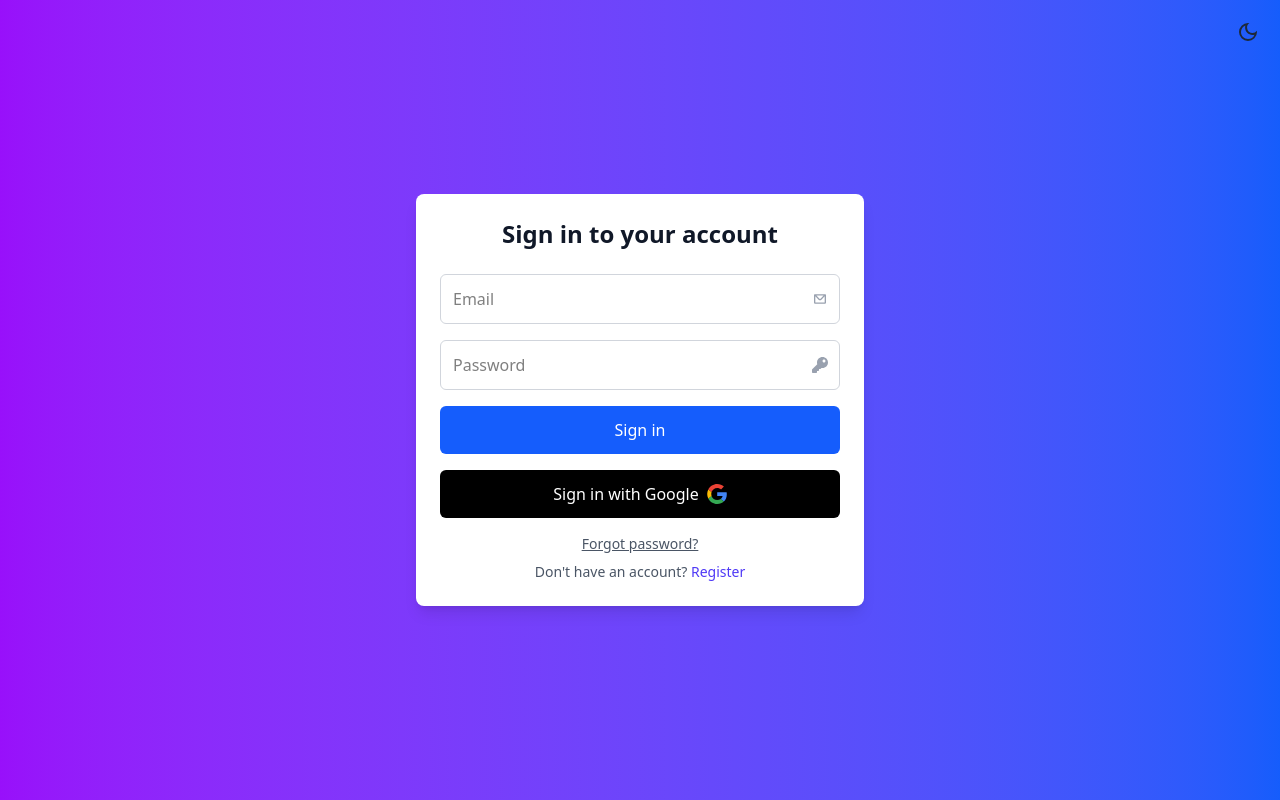
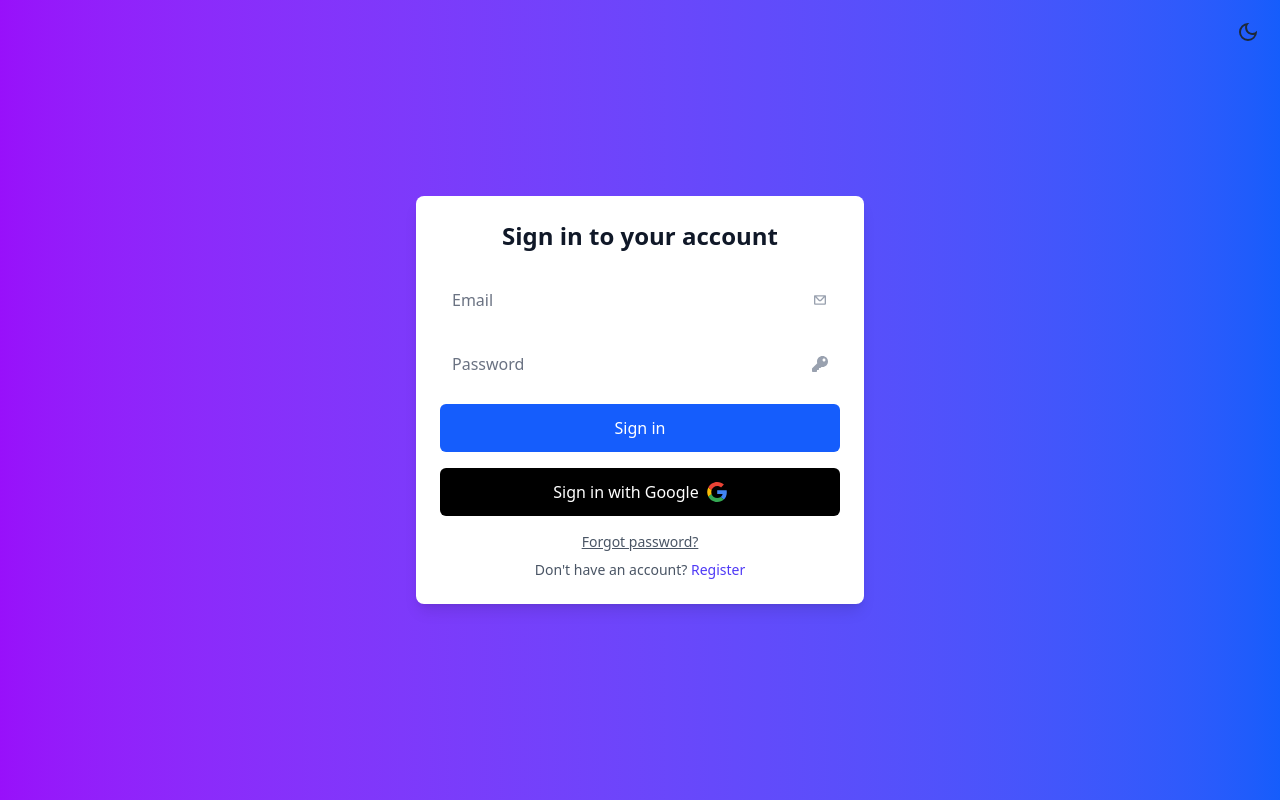
Before and after one commit to muzaffarovhayotbek/yakuniy-imtihon, a React (Vite) app: page /login in a window 1280 px wide. Built offline with nearby package versions, Linux system fonts and the light colour scheme.

Commit message:
register and login page dark more input

```diff
--- a/src/pages/Login/Login.jsx
+++ b/src/pages/Login/Login.jsx
@@ -69,25 +69,35 @@ function Login() {
             <form className="mt-6 space-y-4" onSubmit={handleSubmit}>
               <label className="relative block">
                 <input
+                  value={email}
+                  onChange={(e) => setEmail(e.target.value)}
                   type="email"
                   placeholder="Email"
-                  value={email}
-                  onChange={(e) => setEmail(e.target.value)}
-                  className="w-full p-3 border border-gray-300 rounded-md focus:outline-none focus:ring-2 focus:ring-blue-500"
                   required
+                  className={`input input-bordered w-full p-3 rounded-md border-gray-300 ${
+                    theme === 'dark'
+                      ? 'bg-gray-800 text-white placeholder-gray-400'
+                      : 'bg-white text-black placeholder-gray-500'
+                  }`}
                 />
+
                 <CgMail className="absolute right-3 top-1/2 transform -translate-y-1/2 text-gray-400" />
               </label>
 
               <label className="relative block">
                 <input
-                  type="password"
-                  placeholder="Password"
                   value={password}
                   onChange={(e) => setPassword(e.target.value)}
-                  className="w-full p-3 border border-gray-300 rounded-md focus:outline-none focus:ring-2 focus:ring-blue-500"
+                  type="email"
+                  placeholder="Password"
                   required
+                  className={`input input-bordered w-full p-3 rounded-md border-gray-300 ${
+                    theme === 'dark'
+                      ? 'bg-gray-800 text-white placeholder-gray-400'
+                      : 'bg-white text-black placeholder-gray-500'
+                  }`}
                 />
+
                 <FaKey className="absolute right-3 top-1/2 transform -translate-y-1/2 text-gray-400" />
               </label>
 
--- a/src/pages/Register/Register.jsx
+++ b/src/pages/Register/Register.jsx
@@ -87,7 +87,11 @@ function Register() {
                 onChange={(e) => setUserName(e.target.value)}
                 type="text"
                 placeholder="User"
-                className="input input-bordered w-full p-3 rounded-md border-gray-300"
+                className={`input input-bordered w-full p-3 rounded-md border-gray-300 ${
+                  theme === 'dark'
+                    ? 'bg-gray-800 text-white placeholder-gray-400'
+                    : 'bg-white text-black placeholder-gray-500'
+                }`}
               />
             </label>
             <label className="relative w-full">
@@ -97,7 +101,11 @@ function Register() {
                 onChange={(e) => setEmail(e.target.value)}
                 type="email"
                 placeholder="Email"
-                className="input input-bordered w-full p-3 rounded-md border-gray-300"
+                className={`input input-bordered w-full p-3 rounded-md border-gray-300 ${
+                  theme === 'dark'
+                    ? 'bg-gray-800 text-white placeholder-gray-400'
+                    : 'bg-white text-black placeholder-gray-500'
+                }`}
               />
             </label>
             <label className="relative w-full">
@@ -107,7 +115,11 @@ function Register() {
                 onChange={(e) => setPassword(e.target.value)}
                 type="password"
                 placeholder="Password"
-                className="input input-bordered w-full p-3 rounded-md border-gray-300"
+                className={`input input-bordered w-full p-3 rounded-md border-gray-300 ${
+                  theme === 'dark'
+                    ? 'bg-gray-800 text-white placeholder-gray-400'
+                    : 'bg-white text-black placeholder-gray-500'
+                }`}
               />
             </label>
             <label className="relative w-full">
@@ -117,7 +129,11 @@ function Register() {
                 onChange={(e) => setConfirmPassword(e.target.value)}
                 type="password"
                 placeholder="Confirm Password"
-                className="input input-bordered w-full p-3 rounded-md border-gray-300"
+                className={`input input-bordered w-full p-3 rounded-md border-gray-300 ${
+                  theme === 'dark'
+                    ? 'bg-gray-800 text-white placeholder-gray-400'
+                    : 'bg-white text-black placeholder-gray-500'
+                }`}
               />
             </label>
             <button
```
